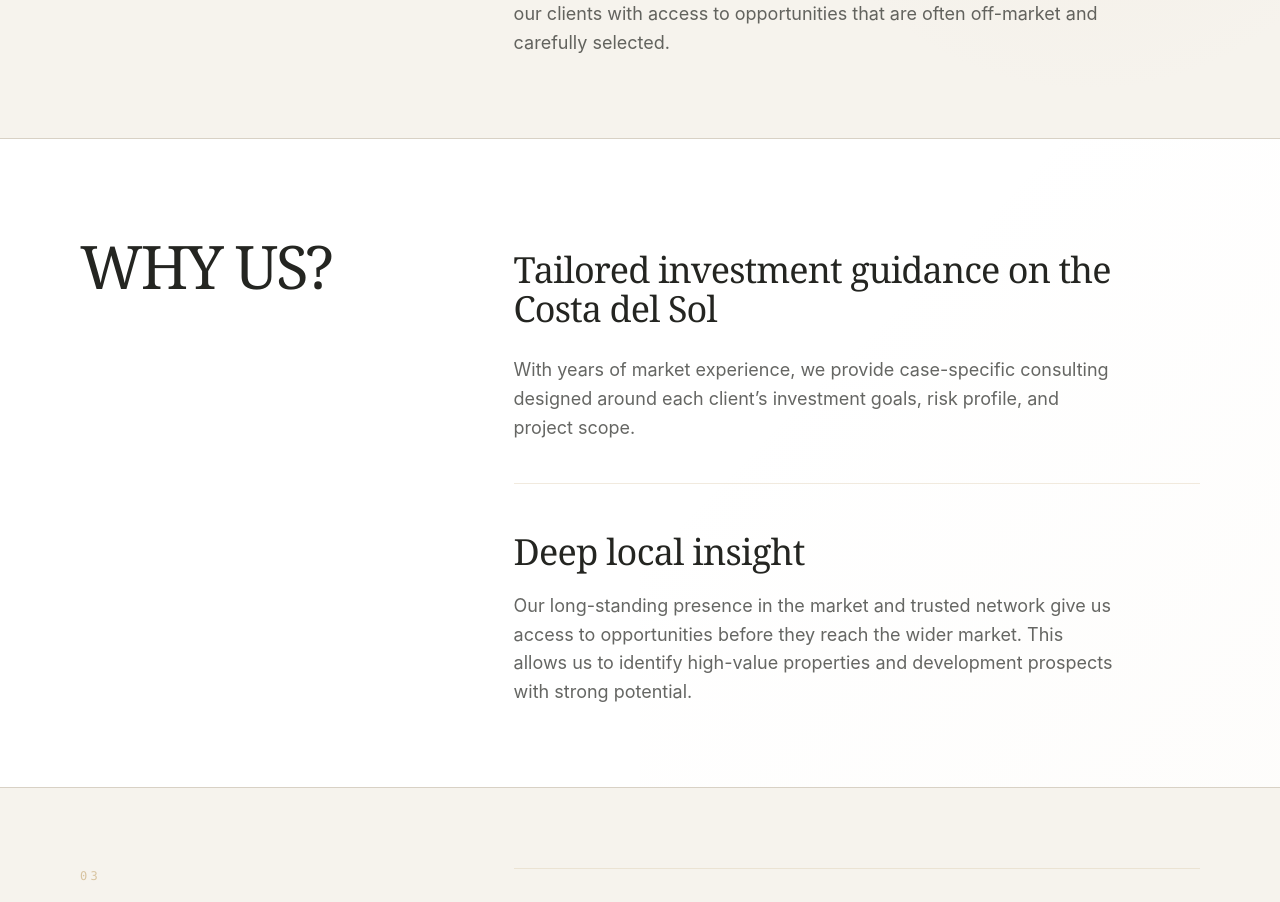
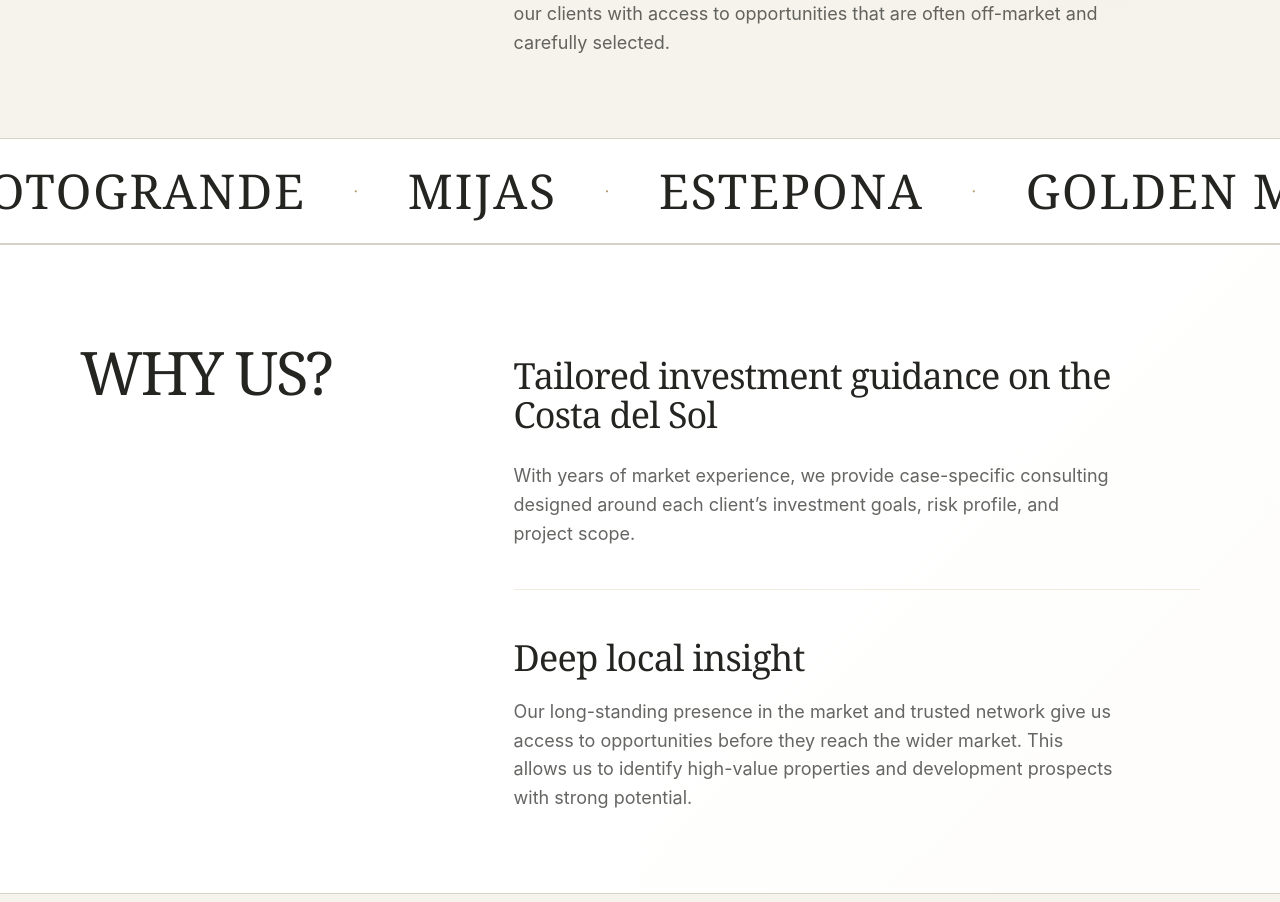
Before and after one commit to zdazix/brickinvest, a React (Vite) app in the folder app-1/: page / in a window 1280 px wide. Shown: the part 1180-2082 px from the top of the page. Built offline with nearby package versions, Linux system fonts and the light colour scheme.

Commit message:
Add a full-width horizontal scrolling marquee immediately after the second section of the BRICKINVEST website.
Amazi-Operation-Id: task:ed31aebd-74e2-4c6c-800c-508ebd22b287
Amazi-Operation-Payload: 19d4baa73b913211db0bf85964ba414c40cc161f660cdb78a39a2611e6425108

```diff
--- a/app-1/src/index.css
+++ b/app-1/src/index.css
@@ -104,6 +104,16 @@
   }
 }
 
+@keyframes location-marquee {
+  from {
+    transform: translateX(0);
+  }
+
+  to {
+    transform: translateX(-50%);
+  }
+}
+
 @media (prefers-reduced-motion: reduce) {
   html {
     scroll-behavior: auto;
@@ -116,4 +126,9 @@
     animation-iteration-count: 1 !important;
     transition-duration: 0.01ms !important;
   }
+
+  .location-marquee,
+  [class*="location-marquee"] {
+    animation-play-state: paused;
+  }
 }
--- a/app-1/src/pages/home/HomePage.tsx
+++ b/app-1/src/pages/home/HomePage.tsx
@@ -6,11 +6,13 @@ import { ServicesSection } from "@/pages/home/components/ServicesSection";
 import { ProjectsSection } from "@/pages/home/components/ProjectsSection";
 import { InvestmentSolutionsSection } from "@/pages/home/components/InvestmentSolutionsSection";
 import { IntelligenceSection } from "@/pages/home/components/IntelligenceSection";
+import { LocationMarquee } from "@/pages/home/components/LocationMarquee";
 
 export const HomePage = () => (
   <>
     <HeroSection />
     <AboutSection />
+    <LocationMarquee />
     <WhyUsSection />
     <OffersSection />
     <ServicesSection />
--- /dev/null
+++ b/app-1/src/pages/home/components/LocationMarquee.tsx
@@ -0,0 +1,44 @@
+const locations = [
+  "MARBELLA",
+  "SOTOGRANDE",
+  "MIJAS",
+  "ESTEPONA",
+  "GOLDEN MILE",
+  "NERJA",
+  "MALAGA",
+] as const;
+
+const LocationSequence = ({
+  ariaHidden = false,
+}: {
+  readonly ariaHidden?: boolean;
+}) => (
+  <span
+    aria-hidden={ariaHidden}
+    className="inline-flex shrink-0 items-center gap-8 px-4 sm:gap-12 sm:px-6"
+  >
+    {locations.map((location, index) => (
+      <span
+        className="inline-flex items-center gap-8 sm:gap-12"
+        key={`${location}-${index}`}
+      >
+        <span>{location}</span>
+        <span aria-hidden="true" className="text-sm text-accent sm:text-base">
+          ·
+        </span>
+      </span>
+    ))}
+  </span>
+);
+
+export const LocationMarquee = () => (
+  <section
+    aria-label="Costa del Sol locations"
+    className="overflow-hidden border-y border-border bg-white py-6 sm:py-7"
+  >
+    <div className="flex w-max animate-[location-marquee_38s_linear_infinite] font-primary text-3xl tracking-[0.04em] text-foreground uppercase sm:text-4xl lg:text-5xl">
+      <LocationSequence />
+      <LocationSequence ariaHidden />
+    </div>
+  </section>
+);
```
